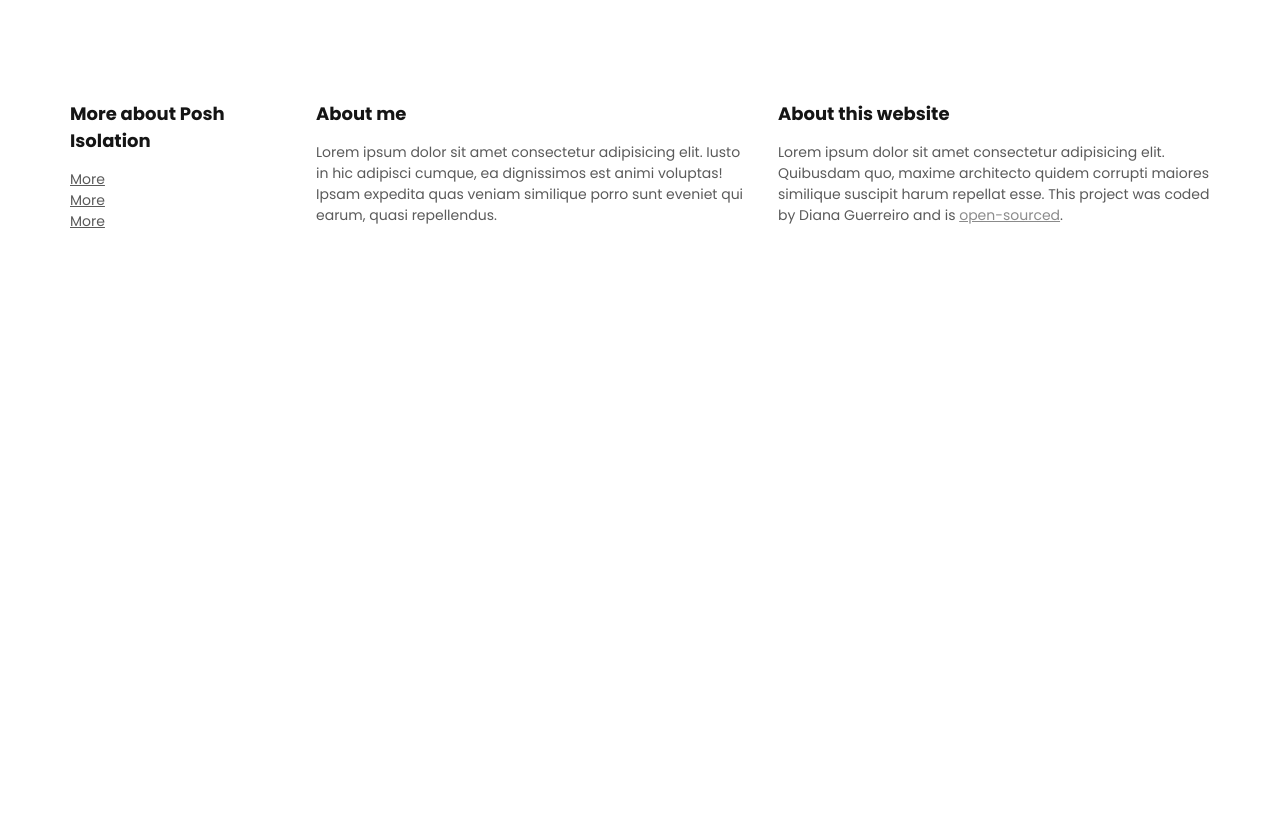
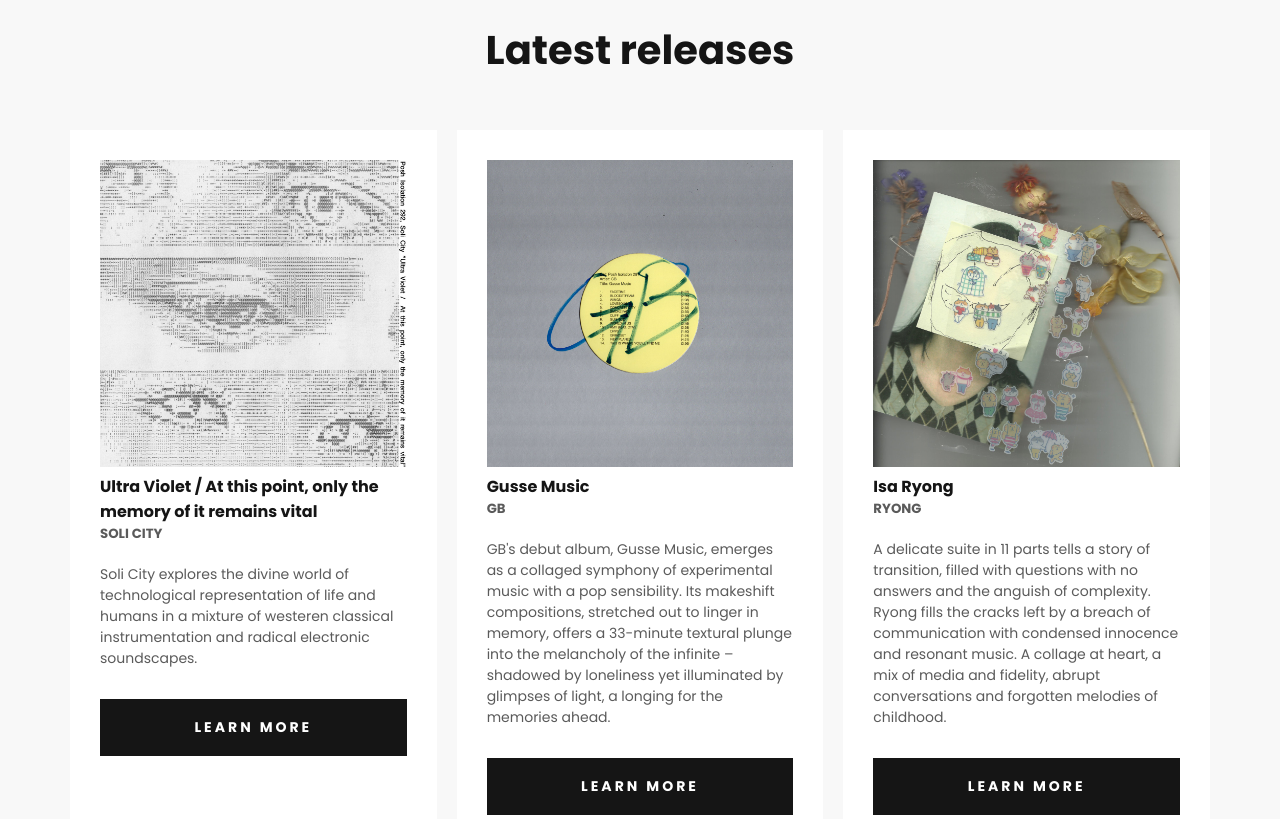
Before and after one commit to wwwavvves/responsive-add-on-shecodes-project, a plain HTML site: page index.html in a window 1280 px wide. Shown: the part 1320-2139 px from the top of the page. Before the commit the page ends 1612 px from the top, so only its background shows below. Drawn offline with Linux system fonts and the light colour scheme.

Commit message:
Added latest releases section

```diff
--- a/css/styles.css
+++ b/css/styles.css
@@ -25,7 +25,6 @@
   background-position: center;
   background-repeat: no-repeat;
   background-size: contain;
-
   height: 100vh;
   display: flex;
   flex-direction: column;
@@ -45,7 +44,7 @@
 
 .hero a {
   margin: 50px auto;
-  padding: 18px 32px;
+  padding: 18px 50px;
   font-size: 14px;
   font-weight: 700;
   text-transform: uppercase;
@@ -61,23 +60,16 @@
   color: white;
 }
 
-section {
-  margin: 30px auto;
-  padding: 30px;
-}
-
 .grid {
   display: grid;
   max-width: 1200px;
+  margin: 30px auto;
+  padding: 30px;
 }
 
 .grid-2-cols {
   grid-template-columns: 1fr 1fr;
   grid-gap: 50px;
-}
-
-.grid-2-cols img {
-  max-width: 100%;
 }
 
 .grid-3-cols-1-narrow {
@@ -86,15 +78,70 @@ section {
   grid-gap: 30px;
 }
 
-main h3 {
+img {
+  max-width: 100%;
+}
+
+h3 {
   font-size: 40px;
   margin-bottom: 15px;
   line-height: 1;
 }
 
-main p {
+.about p {
   font-size: 16px;
   opacity: 0.7;
+}
+
+.releases {
+  background-color: #f8f8f8;
+  padding: 50px 20px 20px 20px;
+}
+
+.releases h3 {
+  text-align: center;
+  margin-bottom: 0;
+}
+
+.cards {
+  grid-template-columns: repeat(3, 1fr);
+  grid-gap: 20px;
+}
+
+.card {
+  background-color: white;
+  padding: 30px;
+}
+
+.artist {
+  text-transform: uppercase;
+  opacity: 0.7;
+  margin-bottom: 20px;
+}
+
+.card p {
+  font-size: 14px;
+  opacity: 0.7;
+}
+
+.card a {
+  display: block;
+  padding: 18px 32px;
+  margin: 30px 0;
+  font-size: 14px;
+  font-weight: 700;
+  text-transform: uppercase;
+  background-color: var(--off-black);
+  color: white;
+  text-decoration: none;
+  letter-spacing: 3px;
+  transition: all 150ms ease-in-out;
+  text-align: center;
+}
+
+.card a:hover {
+  background-color: var(--blue);
+  color: white;
 }
 
 footer h5 {
--- a/index.html
+++ b/index.html
@@ -26,7 +26,7 @@
       </header>
 
       <main>
-        <section class="grid grid-2-cols">
+        <section class="about grid grid-2-cols">
           <div>
             <img src="./images/rahbek-stadsgaard.jpg" alt="" />
           </div>
@@ -40,7 +40,7 @@
               Christian Stadsgaard and Loke Rahbek (who together form the famed
               music duo Damien Dubrovnik), Posh Isolation was founded in 2009.
             </p>
-            <br>
+            <br />
             <p>
               Since its inception, Stadsgaard and Rahbek have been committed to
               nurturing musicians and cultivating new, fresh sounds. And that
@@ -52,8 +52,58 @@
           </div>
         </section>
 
-        <section>
-
+        <section class="releases">
+          <h3>Latest releases</h3>
+          <div class="cards grid">
+            <div class="card">
+              <img src="./images/soli-city.jpg" alt="" />
+              <div class="album-card-details">
+                <h4 class="album-name">
+                  Ultra Violet / At this point, only the memory of it remains
+                  vital
+                </h4>
+                <h5 class="artist">Soli City</h5>
+                <p>
+                  Soli City explores the divine world of technological
+                  representation of life and humans in a mixture of westeren
+                  classical instrumentation and radical electronic soundscapes.
+                </p>
+                <a href="#">Learn more</a>
+              </div>
+            </div>
+            <div class="card">
+              <img src="./images/gb.jpg" alt="" />
+              <div class="album-card-details">
+                <h4 class="album-name">Gusse Music</h4>
+                <h5 class="artist">GB</h5>
+                <p>
+                  GB's debut album, Gusse Music, emerges as a collaged symphony
+                  of experimental music with a pop sensibility. Its makeshift
+                  compositions, stretched out to linger in memory, offers a
+                  33-minute textural plunge into the melancholy of the infinite
+                  – shadowed by loneliness yet illuminated by glimpses of light,
+                  a longing for the memories ahead.
+                </p>
+                <a href="#">Learn more</a>
+              </div>
+            </div>
+            <div class="card">
+              <img src="./images/ryong.jpg" alt="" />
+              <div>
+                <h4 class="album-name">Isa Ryong</h4>
+                <h5 class="artist">Ryong</h5>
+                <p>
+                  A delicate suite in 11 parts tells a story of transition,
+                  filled with questions with no answers and the anguish of
+                  complexity. Ryong fills the cracks left by a breach of
+                  communication with condensed innocence and resonant music. A
+                  collage at heart, a mix of media and fidelity, abrupt
+                  conversations and forgotten melodies of childhood.
+                </p>
+                <a href="#">Learn more</a>
+              </div>
+            </div>
+          </div>
         </section>
       </main>
 
```
Also changed, not shown: images/gb.jpg (added), images/ryong.jpg (added), images/soli-city.jpg (added).
